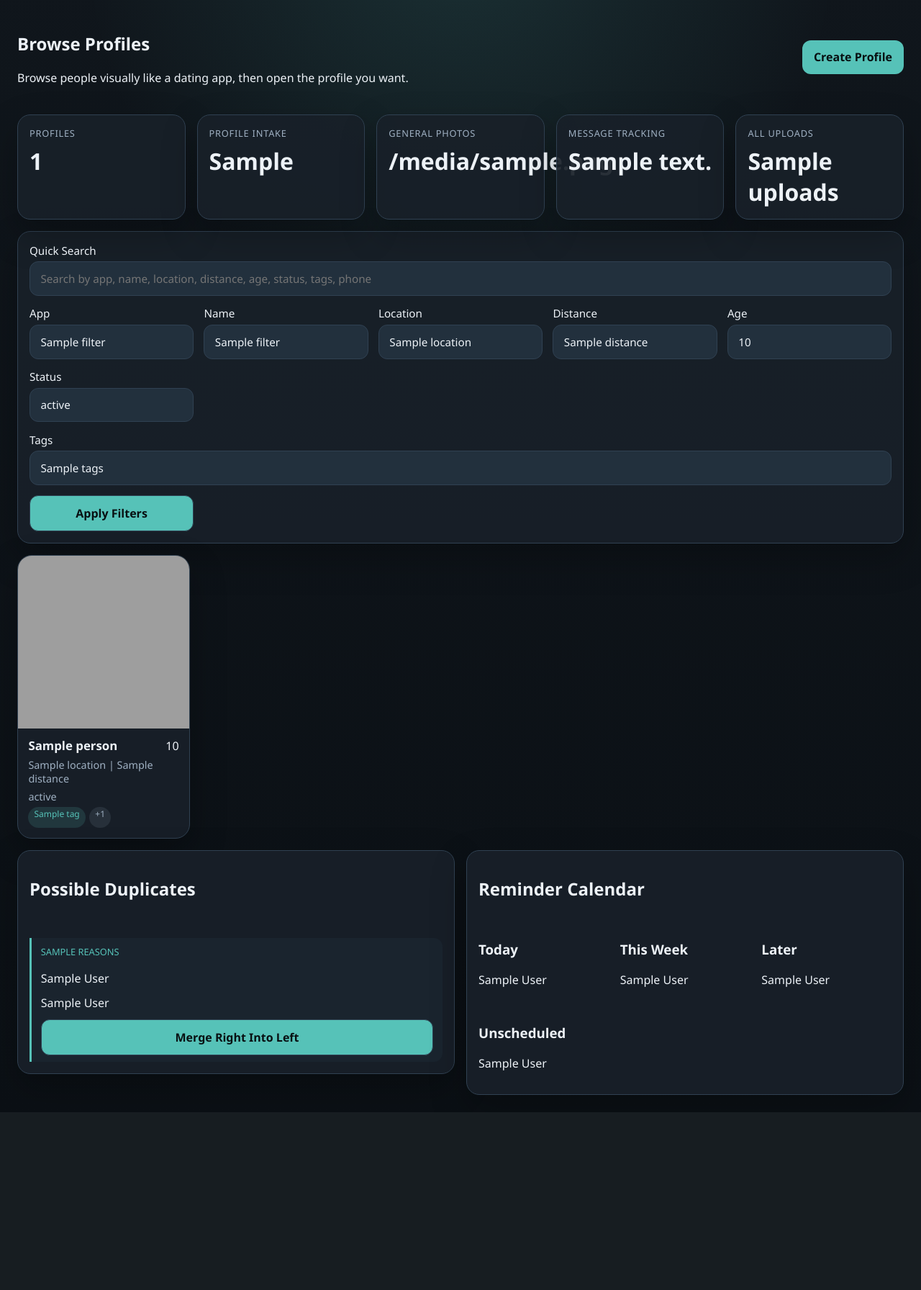
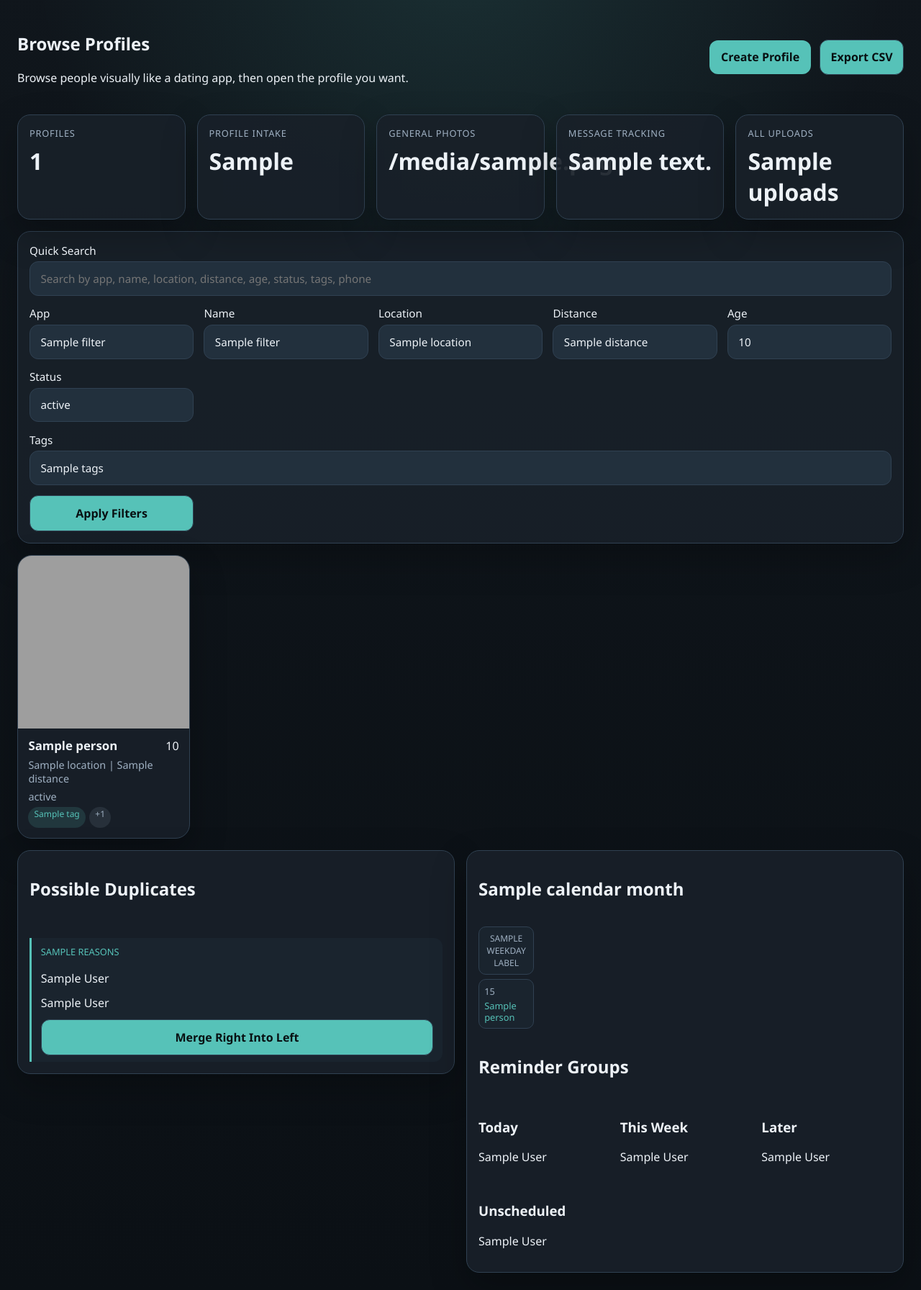
Before and after one commit to Hanselljlh/Social-Keeper, a FastAPI app: template app/templates/dashboard.html in a window 1280 px wide. Shown: the part 79-1871 px from the top of the page at 72% size. Before the commit the page ends 1624 px from the top, so only its background shows below. Run offline with FastAPI, Linux system fonts and the light colour scheme; the template is opened without the code that fills it: most values are stand-ins (such as "Sample title", 1, 10 or a date in 2020); parts of the project's set-up code (start-up, migrations or seed data) failed here and were passed over; grey boxes are pictures that could not be loaded.

Commit message:
feat: finish core social exports and reminders

```diff
--- a/app/main.py
+++ b/app/main.py
@@ -1,4 +1,7 @@
 from pathlib import Path
+import calendar
+import csv
+import io
 import os
 import re
 import secrets
@@ -8,7 +11,7 @@
 from typing import Optional
 
 from fastapi import FastAPI, File, Form, Request, UploadFile
-from fastapi.responses import FileResponse, HTMLResponse, RedirectResponse
+from fastapi.responses import FileResponse, HTMLResponse, RedirectResponse, Response
 from reportlab.lib.pagesizes import letter
 from reportlab.pdfgen import canvas
 from fastapi.staticfiles import StaticFiles
@@ -425,6 +428,103 @@
     return groups
 
 
+def build_calendar_month(people: list[Person], year: int | None = None, month: int | None = None) -> dict[str, object]:
+    today = datetime.utcnow().date()
+    year = year or today.year
+    month = month or today.month
+    first_weekday, days_in_month = calendar.monthrange(year, month)
+    people_by_day: dict[date, list[Person]] = {}
+    for person in people:
+        if person.reminder_date and person.reminder_date.year == year and person.reminder_date.month == month:
+            people_by_day.setdefault(person.reminder_date, []).append(person)
+
+    weeks: list[list[dict[str, object]]] = []
+    week: list[dict[str, object]] = [{"date": None, "people": []} for _ in range(first_weekday)]
+    for day_number in range(1, days_in_month + 1):
+        day_date = date(year, month, day_number)
+        week.append({"date": day_date, "people": people_by_day.get(day_date, [])})
+        if len(week) == 7:
+            weeks.append(week)
+            week = []
+    if week:
+        week.extend({"date": None, "people": []} for _ in range(7 - len(week)))
+        weeks.append(week)
+
+    return {
+        "label": f"{calendar.month_name[month]} {year}",
+        "year": year,
+        "month": month,
+        "weekday_labels": [calendar.day_abbr[index] for index in range(7)],
+        "weeks": weeks,
+    }
+
+
+def build_profiles_csv(people: list[Person]) -> str:
+    output = io.StringIO()
+    fieldnames = [
+        "app_name",
+        "name",
+        "location",
+        "distance",
+        "age",
+        "phone",
+        "status",
+        "tags",
+        "reminder_date",
+        "summary",
+        "notes",
+        "red_flags",
+        "green_flags",
+        "boundaries",
+        "reminders",
+        "created_at",
+    ]
+    writer = csv.DictWriter(output, fieldnames=fieldnames, lineterminator="\n")
+    writer.writeheader()
+    for person in people:
+        writer.writerow(
+            {
+                "app_name": person.app_name,
+                "name": person.name,
+                "location": person.location,
+                "distance": person.distance or "",
+                "age": person.age or "",
+                "phone": person.phone or "",
+                "status": person.status or "New",
+                "tags": person.tags or "",
+                "reminder_date": person.reminder_date.isoformat() if person.reminder_date else "",
+                "summary": person.summary or "",
+                "notes": person.notes or "",
+                "red_flags": person.red_flags or "",
+                "green_flags": person.green_flags or "",
+                "boundaries": person.boundaries or "",
+                "reminders": person.reminders or "",
+                "created_at": person.created_at.isoformat() if person.created_at else "",
+            }
+        )
+    return output.getvalue()
+
+
+def build_full_backup(db_path: Path = DB_PATH, uploads_root: Path = UPLOADS_ROOT, exports_root: Path = EXPORTS_ROOT, backup_root: Path | None = None) -> Path:
+    backup_root = backup_root or (EXPORTS_ROOT / "backups")
+    backup_root.mkdir(parents=True, exist_ok=True)
+    backup_path = backup_root / f"social-keeper-backup-{datetime.utcnow().strftime('%Y%m%d%H%M%S')}.zip"
+    with zipfile.ZipFile(backup_path, "w", compression=zipfile.ZIP_DEFLATED) as archive:
+        if db_path.exists():
+            archive.write(db_path, arcname=f"database/{db_path.name}")
+        for root, _, files in os.walk(uploads_root):
+            for filename in files:
+                source = Path(root) / filename
+                archive.write(source, arcname=f"uploads/{source.relative_to(uploads_root)}")
+        for root, _, files in os.walk(exports_root):
+            for filename in files:
+                source = Path(root) / filename
+                if source == backup_path:
+                    continue
+                archive.write(source, arcname=f"exports/{source.relative_to(exports_root)}")
+    return backup_path
+
+
 def seed_demo_data() -> None:
     with SessionLocal() as db:
         if db.query(SettingOption).count() == 0:
@@ -662,6 +762,7 @@
             person.extra_tag_count = max(0, len(parse_tags(person.tags)) - len(person.card_tags))
         duplicates = find_duplicates(people)
         reminder_groups = build_reminder_groups(people)
+        calendar_month = build_calendar_month(people)
         totals = {
             "count": len(people),
             "profile_intake": sum(1 for person in people for upload in person.uploads if (upload.upload_category or "profile_intake") == "profile_intake"),
@@ -678,10 +779,38 @@
             "totals": totals,
             "duplicates": duplicates,
             "reminder_groups": reminder_groups,
+            "calendar_month": calendar_month,
             "status_options": STATUS_OPTIONS,
             "version": app_version(),
         },
     )
+
+
+@app.post("/profiles/export-csv")
+def export_profiles_csv(request: Request):
+    redirect = require_login(request)
+    if redirect:
+        return redirect
+
+    with get_db() as db:
+        people = db.query(Person).order_by(Person.created_at.desc()).all()
+        csv_text = build_profiles_csv(people)
+    filename = f"social-keeper-profiles-{datetime.utcnow().strftime('%Y%m%d%H%M%S')}.csv"
+    return Response(
+        content=csv_text,
+        media_type="text/csv",
+        headers={"Content-Disposition": f'attachment; filename="{filename}"'},
+    )
+
+
+@app.post("/settings/backup")
+def download_full_backup(request: Request):
+    redirect = require_login(request)
+    if redirect:
+        return redirect
+
+    backup_path = build_full_backup()
+    return FileResponse(backup_path, filename=backup_path.name, media_type="application/zip")
 
 
 @app.get("/manage", response_class=HTMLResponse)
--- a/app/static/style.css
+++ b/app/static/style.css
@@ -453,6 +453,54 @@
     grid-template-columns: repeat(auto-fit, minmax(180px, 1fr));
 }
 
+.month-calendar {
+    display: grid;
+    gap: 0.35rem;
+}
+
+.calendar-row {
+    display: grid;
+    grid-template-columns: repeat(7, minmax(0, 1fr));
+    gap: 0.35rem;
+}
+
+.calendar-head div,
+.calendar-day {
+    border: 1px solid var(--border);
+    border-radius: 10px;
+    padding: 0.45rem;
+    min-height: 58px;
+    background: rgba(34, 48, 61, 0.35);
+}
+
+.calendar-head div {
+    min-height: auto;
+    color: var(--muted);
+    font-size: 0.75rem;
+    text-align: center;
+    text-transform: uppercase;
+}
+
+.calendar-empty {
+    opacity: 0.35;
+}
+
+.calendar-date {
+    color: var(--muted);
+    font-size: 0.8rem;
+    margin-bottom: 0.25rem;
+}
+
+.calendar-person {
+    display: block;
+    color: var(--accent);
+    font-size: 0.8rem;
+    line-height: 1.2;
+    margin-top: 0.2rem;
+    overflow: hidden;
+    text-overflow: ellipsis;
+}
+
 .duplicate-merge {
     grid-template-columns: 1fr;
 }
--- a/app/templates/dashboard.html
+++ b/app/templates/dashboard.html
@@ -5,7 +5,12 @@
         <h1>Browse Profiles</h1>
         <p>Browse people visually like a dating app, then open the profile you want.</p>
     </div>
-    <a href="/profiles/new" class="button-link">Create Profile</a>
+    <div class="page-actions">
+        <a href="/profiles/new" class="button-link">Create Profile</a>
+        <form method="post" action="/profiles/export-csv">
+            <button type="submit">Export CSV</button>
+        </form>
+    </div>
 </section>
 
 <section class="stats-grid">
@@ -100,7 +105,29 @@
     </article>
 
     <article class="card stack-section">
-        <h2>Reminder Calendar</h2>
+        <h2>{{ calendar_month.label }}</h2>
+        <div class="month-calendar">
+            <div class="calendar-row calendar-head">
+                {% for label in calendar_month.weekday_labels %}
+                <div>{{ label }}</div>
+                {% endfor %}
+            </div>
+            {% for week in calendar_month.weeks %}
+            <div class="calendar-row">
+                {% for day in week %}
+                <div class="calendar-day {% if not day.date %}calendar-empty{% endif %}">
+                    {% if day.date %}
+                    <div class="calendar-date">{{ day.date.day }}</div>
+                    {% for person in day.people %}
+                    <a href="/profiles/{{ person.id }}" class="calendar-person">{{ person.name }}</a>
+                    {% endfor %}
+                    {% endif %}
+                </div>
+                {% endfor %}
+            </div>
+            {% endfor %}
+        </div>
+        <h2>Reminder Groups</h2>
         <div class="reminder-groups">
             <div>
                 <h3>Today</h3>
--- a/app/templates/settings.html
+++ b/app/templates/settings.html
@@ -5,6 +5,9 @@
         <h1>Settings</h1>
         <p>Manage reusable tags and status choices.</p>
     </div>
+    <form method="post" action="/settings/backup">
+        <button type="submit">Download Full Backup</button>
+    </form>
 </section>
 
 <section class="layout-two">
```
Also changed, not shown: ROADMAP.md (+3 -5 lines), tests/conftest.py (added, +6 -0 lines), tests/test_social_exports.py (added, +66 -0 lines), CHANGELOG.md, README.md, 1 other file.
